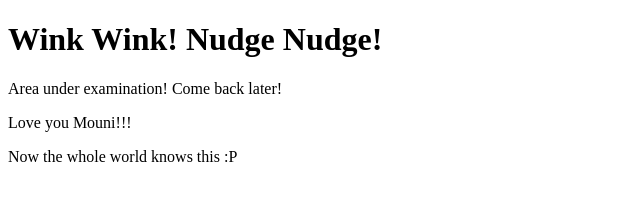
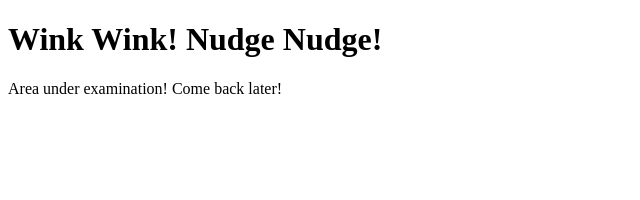
Before and after one commit to Sudeepv5/sudeepv5.github.io, a plain HTML site: page index.html in a window 1280 px wide. Shown: the whole page, without its empty margins (0-640 px from the left). Drawn offline with Linux system fonts and the light colour scheme.

Commit message:
Revert "Crazy Commit!"
This reverts commit 77d3a9f10bd5f6f85a436491d695d5dff0205fb5.

```diff
--- a/index.html
+++ b/index.html
@@ -3,7 +3,5 @@
 <body>
 <h1>Wink Wink! Nudge Nudge!</h1>
 <p>Area under examination! Come back later!</p>
-<p font-size:4px>Love you Mouni!!!</p>
-<p> Now the whole world knows this :P </p>
 </body>
 </html>
```
